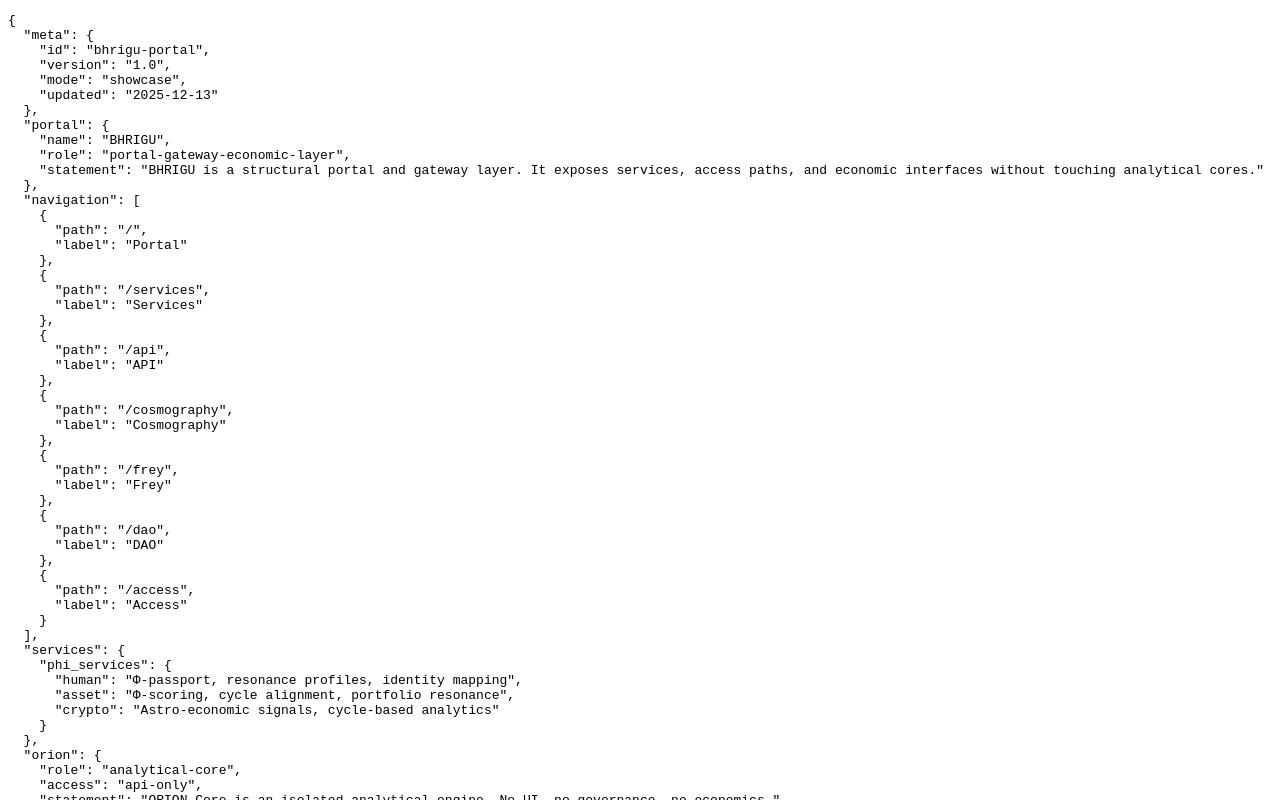
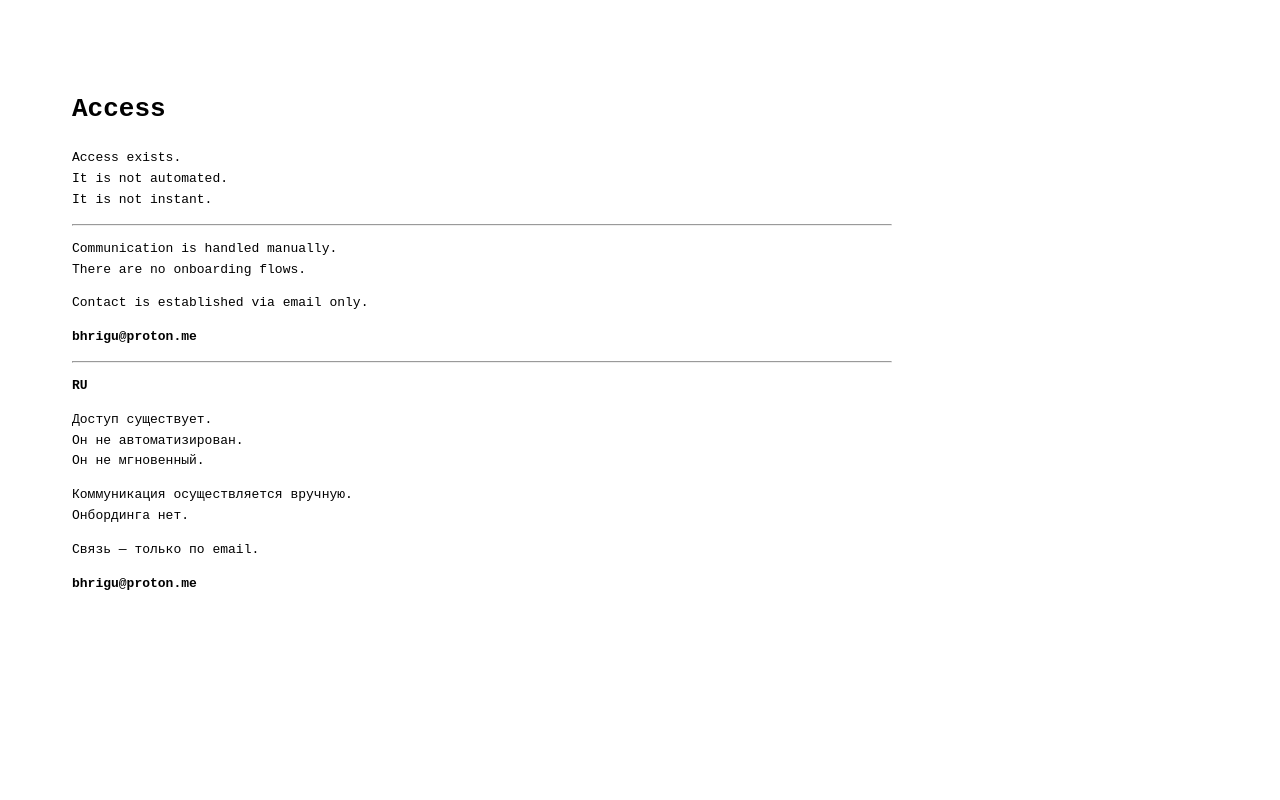
Before and after one commit to AiBhrigu/bhrigu-portal, a Next.js app: page /access in a window 1280 px wide. Shown: the top 800 px of the page. Built offline with nearby package versions, Linux system fonts and the light colour scheme.

Commit message:
portal: finalize access gate (email-only)

```diff
--- a/pages/access.js
+++ b/pages/access.js
@@ -1,13 +1,47 @@
-import { loadContent } from "../lib/loadContent";
+export default function Access() {
+  return (
+    <main style={{ padding: "4rem", fontFamily: "monospace", lineHeight: "1.6", maxWidth: "820px" }}>
+      <h1>Access</h1>
 
-export async function getStaticProps() {
-  return {
-    props: {
-      content: loadContent()
-    }
-  };
+      <p>
+        Access exists.<br />
+        It is not automated.<br />
+        It is not instant.
+      </p>
+
+      <hr />
+
+      <p>
+        Communication is handled manually.<br />
+        There are no onboarding flows.
+      </p>
+
+      <p>
+        Contact is established via email only.
+      </p>
+
+      <p><strong>bhrigu@proton.me</strong></p>
+
+      <hr />
+
+      <p><strong>RU</strong></p>
+
+      <p>
+        Доступ существует.<br />
+        Он не автоматизирован.<br />
+        Он не мгновенный.
+      </p>
+
+      <p>
+        Коммуникация осуществляется вручную.<br />
+        Онбординга нет.
+      </p>
+
+      <p>
+        Связь — только по email.
+      </p>
+
+      <p><strong>bhrigu@proton.me</strong></p>
+    </main>
+  );
 }
-
-export default function Page({ content }) {
-  return <pre>{JSON.stringify(content, null, 2)}</pre>;
-}
```
